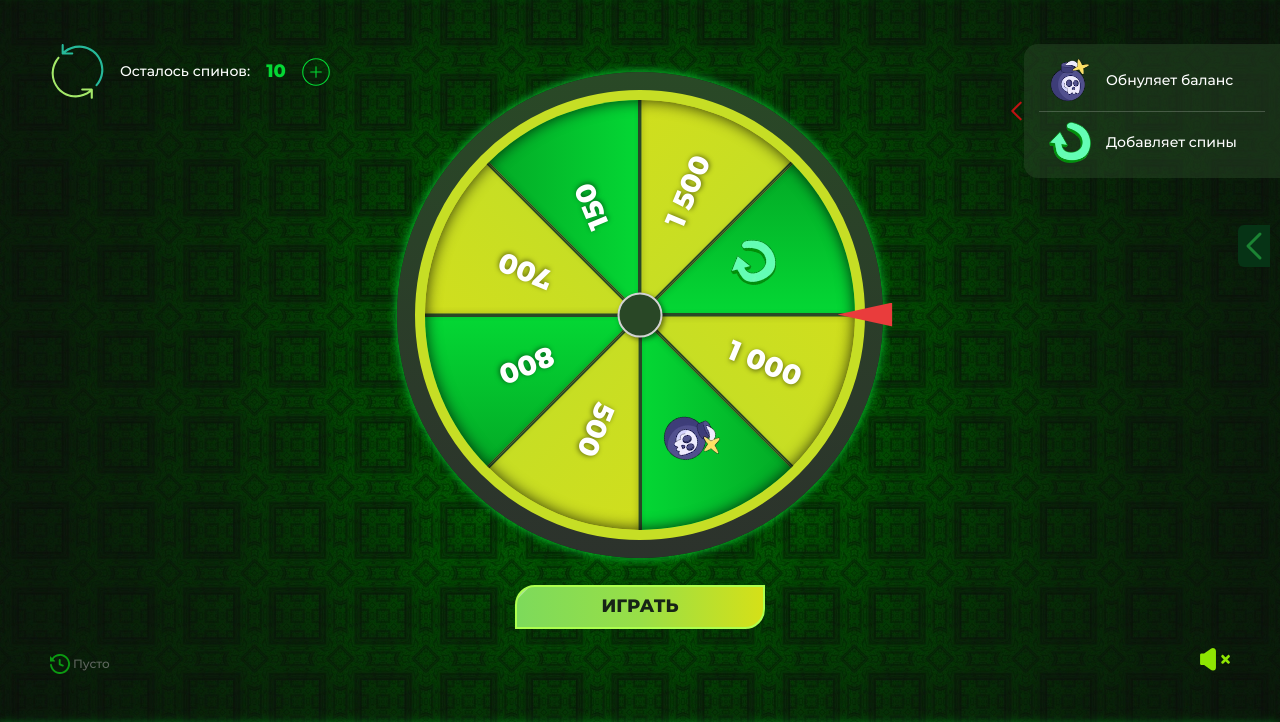
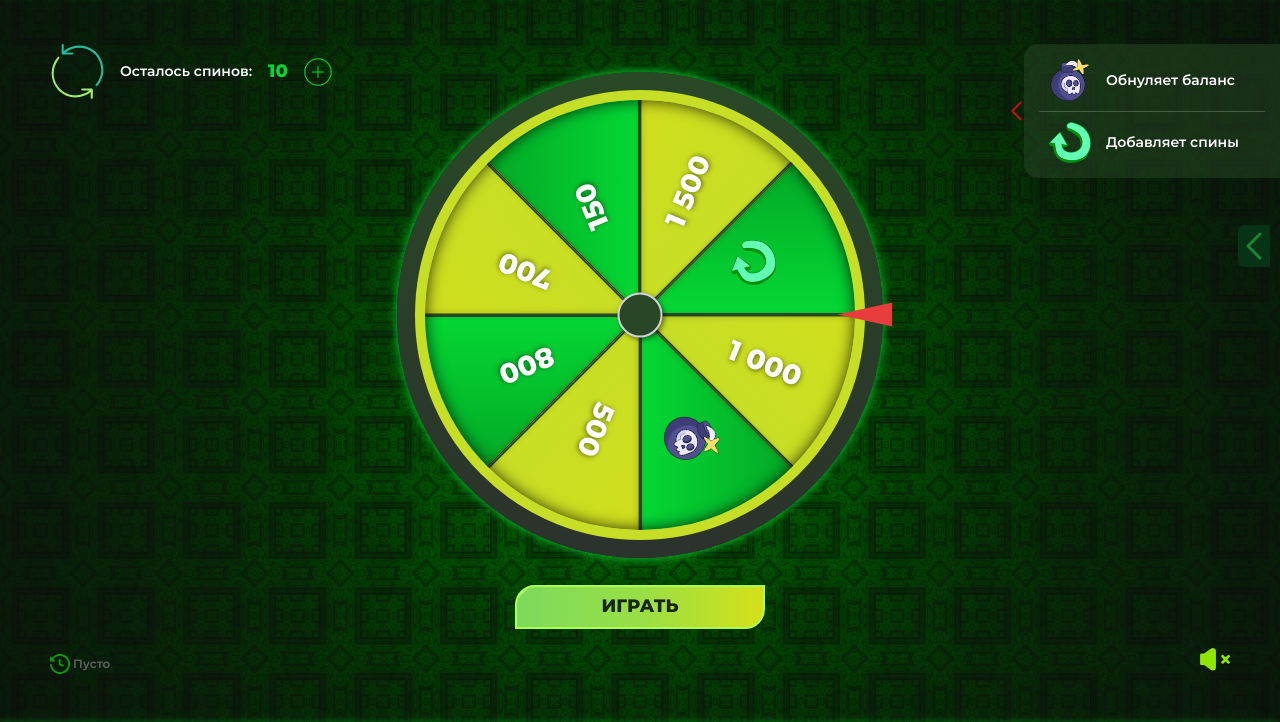
Before and after one commit to salvadoregunacci/wheel_fortune, a plain HTML site: page index.html in a window 1280 px wide. Shown: the part 76-798 px from the top of the page. Drawn offline with Linux system fonts and the light colour scheme.

Commit message:
оптимизация 2.0

```diff
--- a/css/fonts.css
+++ b/css/fonts.css
@@ -9,36 +9,6 @@
     url("../fonts/Montserrat-Regular.ttf") format("truetype");
   font-weight: 400;
   font-style: normal;
-  font-display: swap;
-}
-
-@font-face {
-  font-family: "Montserrat";
-  src: url("../fonts/Montserrat-Italic.woff2") format("woff2"),
-    url("../fonts/Montserrat-Italic.woff") format("woff"),
-    url("../fonts/Montserrat-Italic.ttf") format("truetype");
-  font-weight: normal;
-  font-style: italic;
-  font-display: swap;
-}
-
-@font-face {
-  font-family: "Montserrat";
-  src: url("../fonts/Montserrat-Medium.woff2") format("woff2"),
-    url("../fonts/Montserrat-Medium.woff") format("woff"),
-    url("../fonts/Montserrat-Medium.ttf") format("truetype");
-  font-weight: 500;
-  font-style: normal;
-  font-display: swap;
-}
-
-@font-face {
-  font-family: "Montserrat";
-  src: url("../fonts/Montserrat-MediumItalic.woff2") format("woff2"),
-    url("../fonts/Montserrat-MediumItalic.woff") format("woff"),
-    url("../fonts/Montserrat-MediumItalic.ttf") format("truetype");
-  font-weight: 500;
-  font-style: italic;
   font-display: swap;
 }
 
@@ -67,7 +37,7 @@
   src: url("../fonts/Montserrat-ExtraBold.woff2") format("woff2"),
     url("../fonts/Montserrat-ExtraBold.woff") format("woff"),
     url("../fonts/Montserrat-ExtraBold.ttf") format("truetype");
-  font-weight: 800;
+  font-weight: 900;
   font-style: normal;
   font-display: swap;
 }
```
